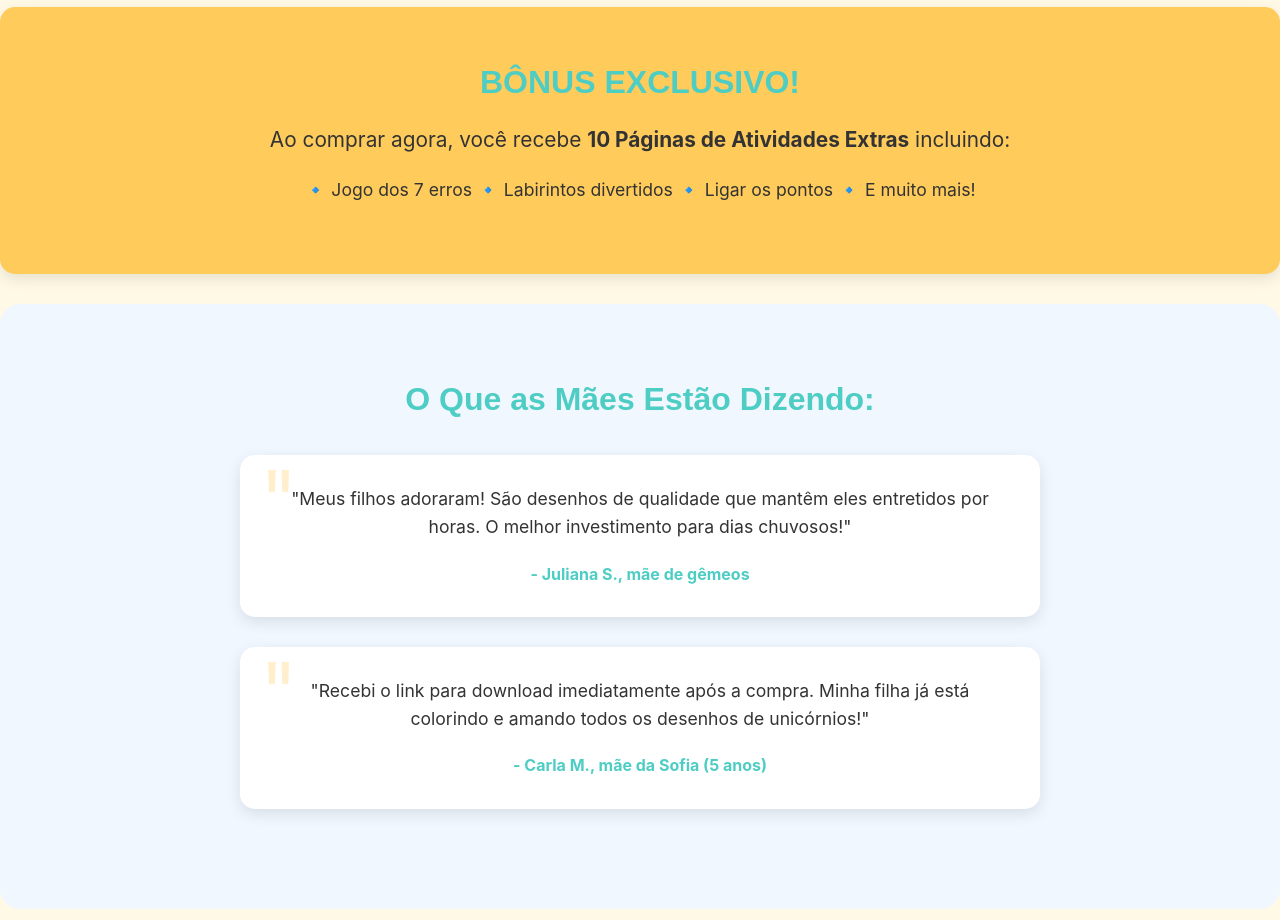
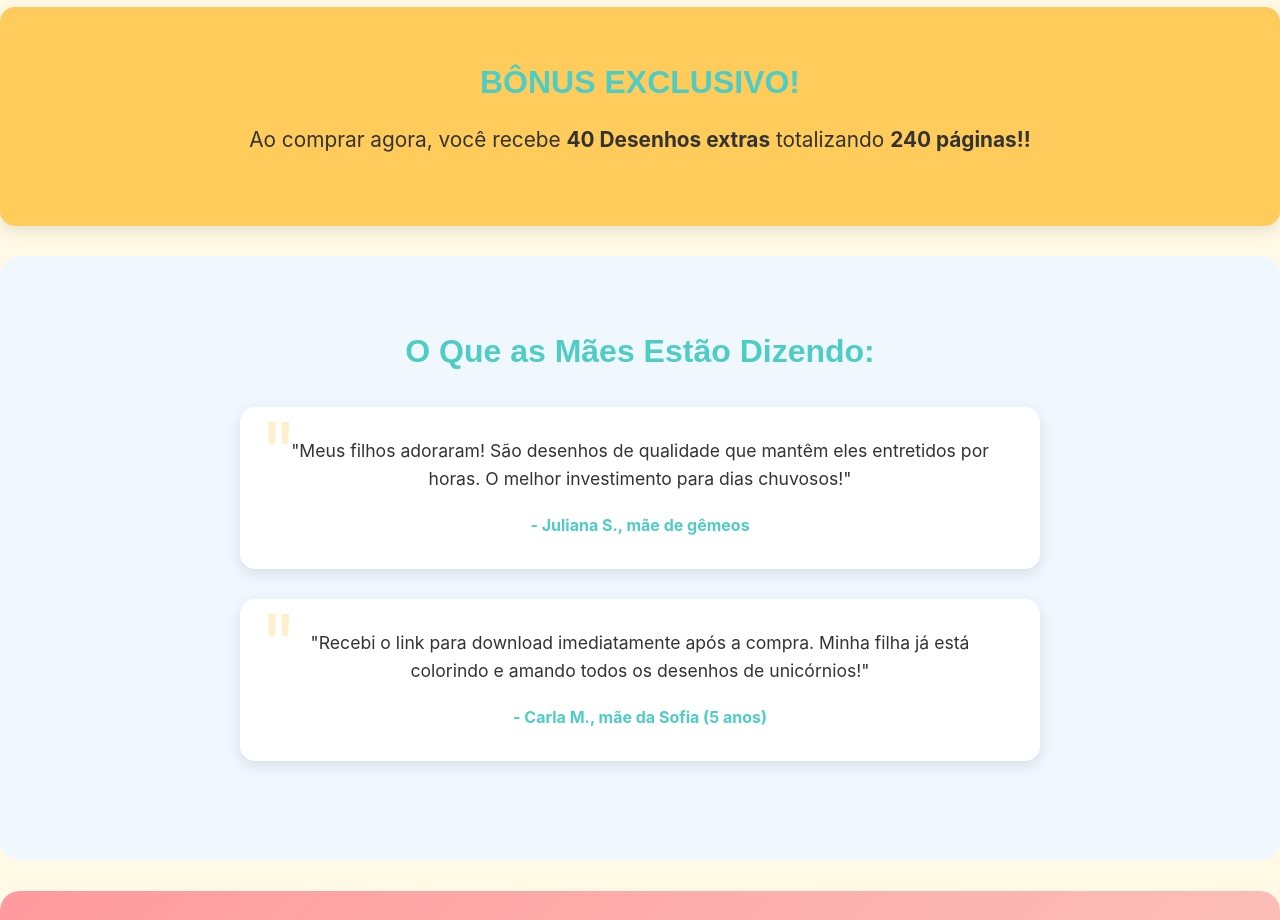
Before and after one commit to catskilltrader/eBook-Livro-para-Colorr-1, a plain HTML site: page index.html in a window 1280 px wide. Shown: the part 1660-2580 px from the top of the page. Drawn offline with Linux system fonts and the light colour scheme.

Commit message:
Add files via upload

```diff
--- a/index.html
+++ b/index.html
@@ -401,8 +401,8 @@
     <section class="bonus">
         <div class="container">
             <h2>BÔNUS EXCLUSIVO!</h2>
-            <p style="font-size: 1.3rem;">Ao comprar agora, você recebe <strong>10 Páginas de Atividades Extras</strong> incluindo:</p>
-            <p>🔹 Jogo dos 7 erros 🔹 Labirintos divertidos 🔹 Ligar os pontos 🔹 E muito mais!</p>
+            <p style="font-size: 1.3rem;">Ao comprar agora, você recebe <strong>40 Desenhos extras</strong> totalizando <strong>240 páginas!!</strong></p>
+
         </div>
     </section>
 
```
